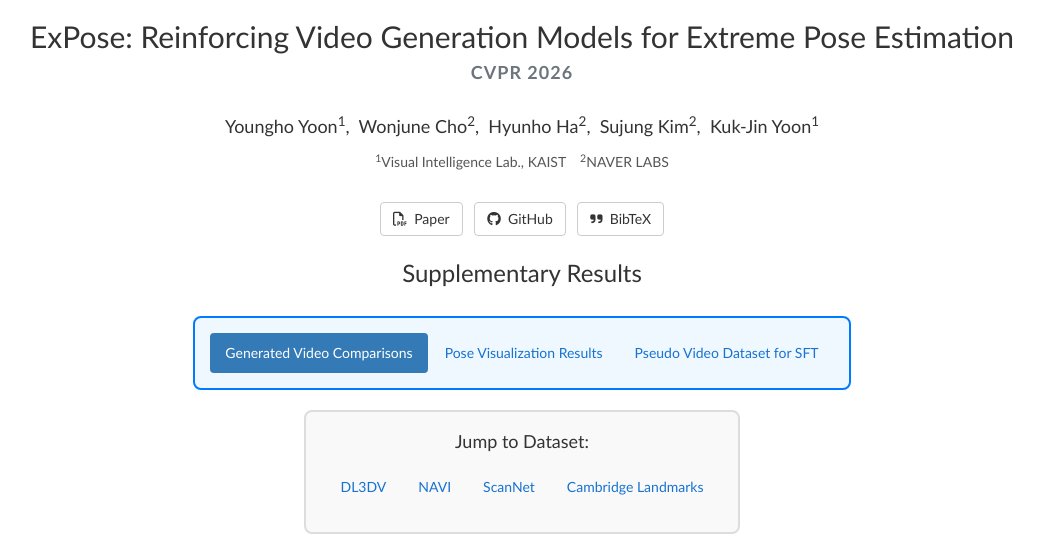
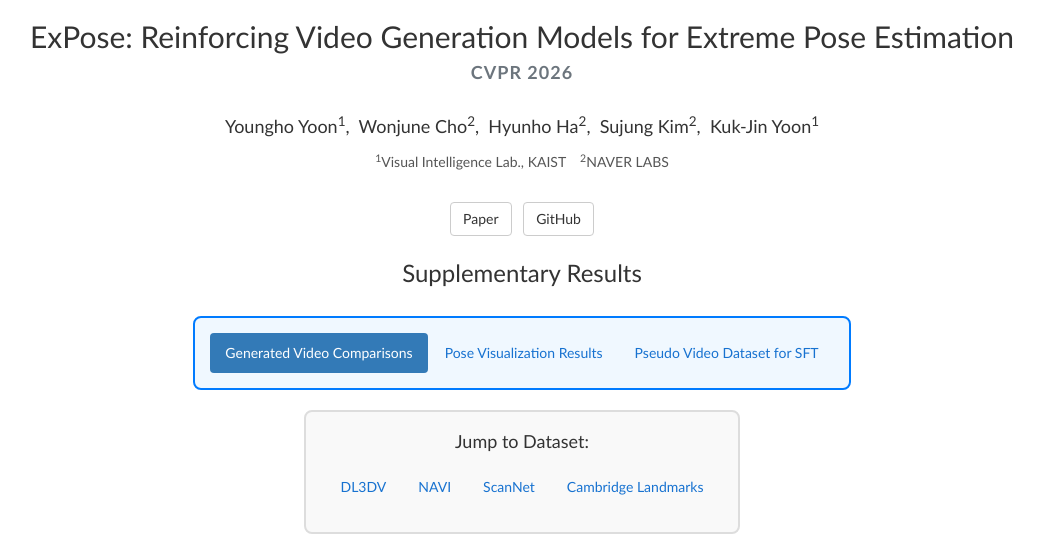
Before and after one commit to yh-yoon/expose-project-page, a plain HTML site: page index.html in a window 1280 px wide. Shown: the top 552 px of the page, without its empty margins (118-1161 px from the left). Drawn offline with nearby package versions, Linux system fonts and the light colour scheme; some packages are replaced by stand-ins of ours; a script that the page names is missing; some icons are missing.

Commit message:
Remove BibTeX button and button icons; set tab title to 'CVPR26 ExPose'

```diff
--- a/index.html
+++ b/index.html
@@ -3,7 +3,7 @@
 
     <meta http-equiv="x-ua-compatible" content="ie=edge">
 
-    <title>Supplementary Material for ExPose, CVPR 2026</title>
+    <title>CVPR26 ExPose</title>
 
     <meta name="description" content="">
     <meta name="viewport" content="width=device-width, initial-scale=1">
@@ -100,15 +100,12 @@
           <a class="btn btn-default" role="button" target="_blank" rel="noopener"
              href="https://openaccess.thecvf.com/content/CVPR2026/papers/Yoon_ExPose_Reinforcing_Video_Generation_Models_for_Extreme_Pose_Estimation_CVPR_2026_paper.pdf"
              style="margin: 4px;">
-            <i class="fa fa-file-pdf-o"></i>&nbsp; Paper
+            Paper
           </a>
           <a class="btn btn-default" role="button" target="_blank" rel="noopener"
              href="https://github.com/yh-yoon/ExPose"
              style="margin: 4px;">
-            <i class="fa fa-github"></i>&nbsp; GitHub
-          </a>
-          <a class="btn btn-default" role="button" href="#bibtex-section" style="margin: 4px;">
-            <i class="fa fa-quote-right"></i>&nbsp; BibTeX
+            GitHub
           </a>
         </div>
       </div>
```
